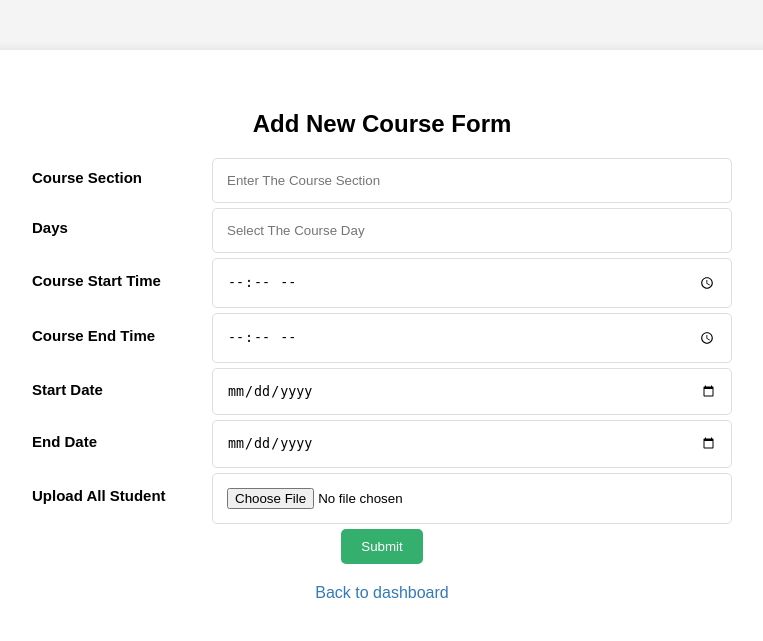
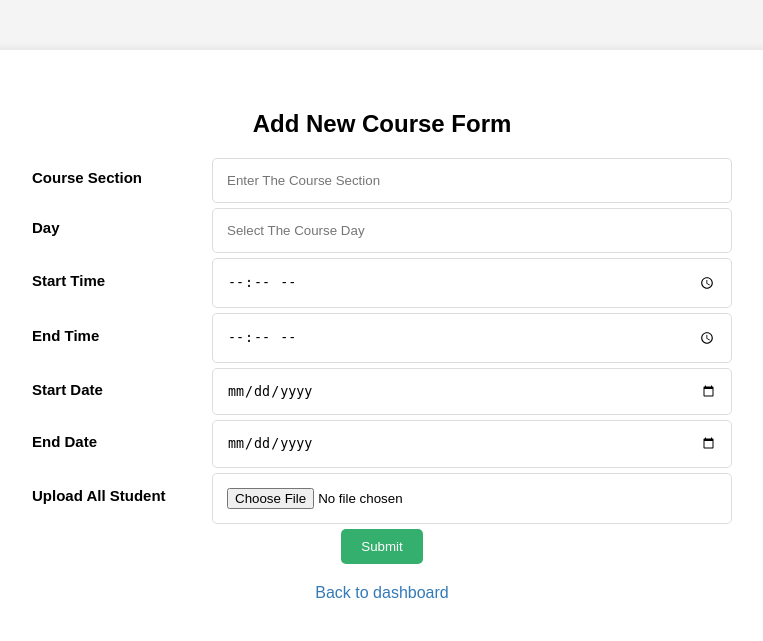
Before and after one commit to Shiba010/EasyAttend, a Flask app: page /add_course_form in a window 1280 px wide. Shown: the top 641 px of the page, without its empty margins (258-1021 px from the left). Run offline with Flask 3, Linux system fonts and the light colour scheme; a user stored in the database is signed in.

Commit message:
adjust add course form

```diff
--- a/requirements.txt
+++ b/requirements.txt
@@ -23,4 +23,3 @@ typing-extensions==4.8.0
 werkzeug==3.0.1
 wtforms==3.1.1
 zipp==3.17.0
-pytz==2021.1
--- a/templates/add_course_form.html
+++ b/templates/add_course_form.html
@@ -16,19 +16,19 @@
                 </div>
 
                 <div class="input-group">
-                    <label for="days">Days</label>
+                    <label for="days">Day</label>
                     <input list="days" name="days" placeholder="Select The Course Day" required>
                     <datalist id="days"></datalist>
                 </div>
 
                 <!--  -->
                 <div class="input-group">
-                    <label for="start_time">Course Start Time</label>
+                    <label for="start_time">Start Time</label>
                     <input type="time" name="start_time" placeholder="Select The Course Start Time" required>
                 </div>
 
                 <div class="input-group">
-                    <label for="end_time">Course End Time</label>
+                    <label for="end_time">End Time</label>
                     <input type="time" name="end_time" placeholder="Select The Course End Time" required>
                 </div>
                 <!--  -->
```
